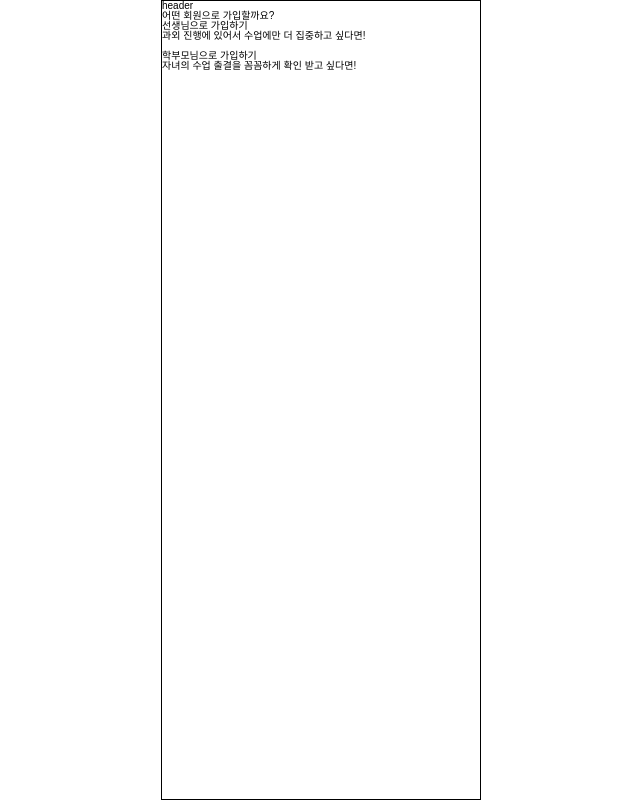
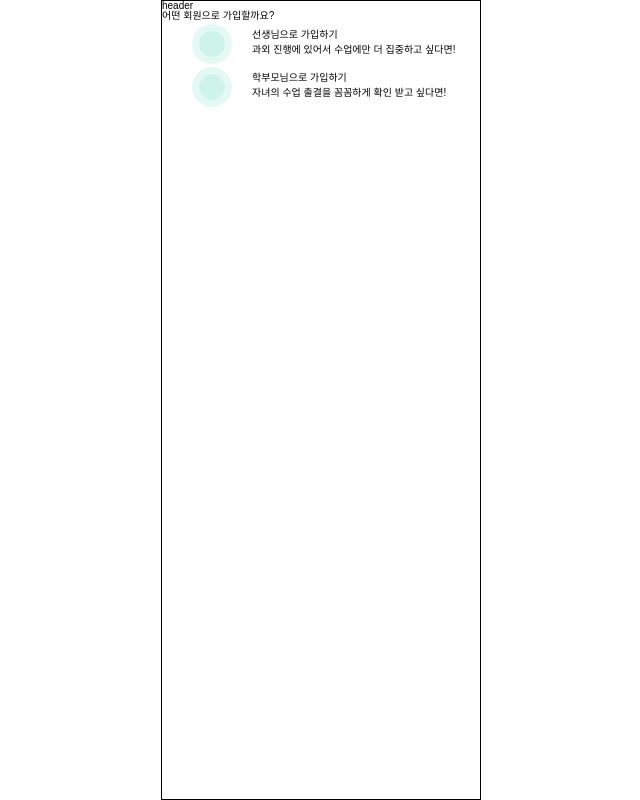
Before and after one commit to Gwasuwon-shot/Tutice_Client, a React (Vite) app: page /signup in a window 1280 px wide. Shown: the whole page, without its empty margins (319-959 px from the left). Built offline with nearby package versions, Linux system fonts and the light colour scheme.

Commit message:
[feat] role 컴포넌트 flex 정렬

```diff
--- a/src/components/signup/Role.tsx
+++ b/src/components/signup/Role.tsx
@@ -1,20 +1,25 @@
 import React from "react";
 import { styled } from "styled-components";
+import RoleCheckSignupIc from "../../assets/icon/RoleNoneCheckSignupIc.svg";
 
 export default function Role() {
   return (
     <>
       <Header> header </Header>
       <RoleText>어떤 회원으로 가입할까요?</RoleText>
-      <RadioButton type="radio" name="role" value="teacher" id="teacher" />
       <RoleRapper>
-        <RadioName htmlFor="teacher">선생님으로 가입하기 </RadioName>
-        <RadioSubName htmlFor="teacher"> 과외 진행에 있어서 수업에만 더 집중하고 싶다면! </RadioSubName>
+        <RadioButton type="radio" name="role" value="teacher" id="teacher" />
+        <TextWrapper>
+          <RadioName htmlFor="teacher">선생님으로 가입하기 </RadioName>
+          <RadioSubName htmlFor="teacher"> 과외 진행에 있어서 수업에만 더 집중하고 싶다면! </RadioSubName>
+        </TextWrapper>
       </RoleRapper>
-      <RadioButton type="radio" name="role" value="teacher" id="teacher" />
       <RoleRapper>
-        <RadioName htmlFor="teacher">학부모님으로 가입하기 </RadioName>
-        <RadioSubName htmlFor="teacher"> 자녀의 수업 출결을 꼼꼼하게 확인 받고 싶다면! </RadioSubName>
+        <RadioButton type="radio" name="role" value="teacher" id="teacher" />
+        <TextWrapper>
+          <RadioName htmlFor="teacher">학부모님으로 가입하기 </RadioName>
+          <RadioSubName htmlFor="teacher"> 자녀의 수업 출결을 꼼꼼하게 확인 받고 싶다면! </RadioSubName>
+        </TextWrapper>
       </RoleRapper>
     </>
   );
@@ -30,15 +35,32 @@ const RoleText = styled.span`
 
 const RoleRapper = styled.div`
   display: flex;
-  flex-direction: column;
+  align-items: center;
+
+  margin-left: 2.5rem;
 `;
 
-const RadioButton = styled.input``;
+const RadioButton = styled.input`
+  display: block;
+  background-image: url("${RoleCheckSignupIc}");
+
+  width: 4rem;
+  height: 4rem;
+  flex-shrink: 0;
+
+  margin-right: 2rem;
+`;
+
+const TextWrapper = styled.div`
+  display: flex;
+  flex-direction: column;
+  gap: 0.5rem;
+`;
 
 const RadioName = styled.label`
   /* ${({ theme }) => theme.fonts.body3}; */
 `;
 
 const RadioSubName = styled.label`
-  /* ${({ theme }) => theme.fonts.body1}; */
+  ${({ theme }) => theme.fonts.body7};
 `;
```
